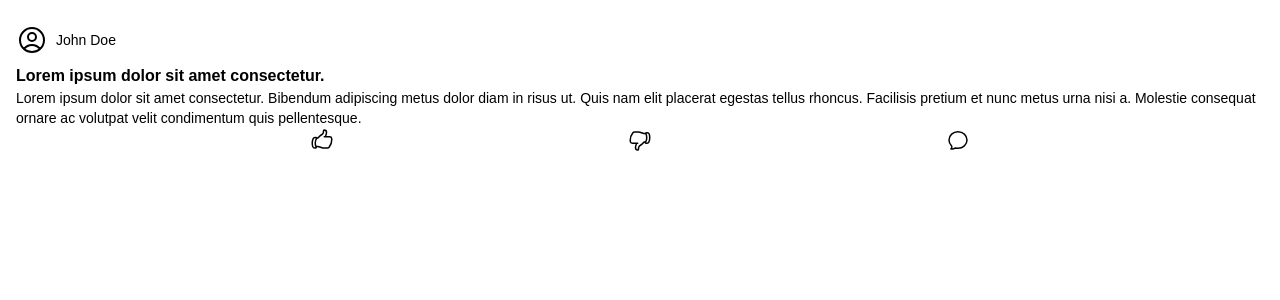
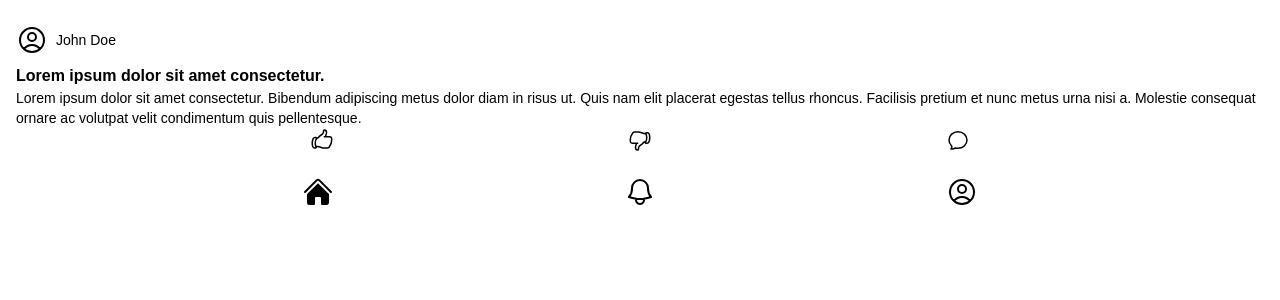
Before and after one commit to NYCU-SDC/eng-training-social-frontend, a React (Vite) app: page / in a window 1280 px wide. Shown: the top 300 px of the page. Built offline with nearby package versions, Linux system fonts and the light colour scheme.

Commit message:
feat: add Navigation bar

```diff
--- /dev/null
+++ b/src/components/Navigation.css
@@ -0,0 +1,11 @@
+.navigation-container {
+    display: flex;
+    justify-content: space-evenly;
+    align-items: center;
+    padding-inline: 12px;
+    padding-block: 8px;
+}
+
+.icon {
+    width: 32px;
+}
--- /dev/null
+++ b/src/components/Navigation.tsx
@@ -0,0 +1,38 @@
+import "./Navigation.css";
+import {
+  HomeIcon as HomeIconOutline,
+  BellIcon as BellIconOutline,
+  UserCircleIcon as UserCircleOutline,
+} from "@heroicons/react/24/outline";
+
+import {
+  HomeIcon as HomeIconSolid,
+  BellIcon as BellIconSolid,
+  UserCircleIcon as UserCircleSolid,
+} from "@heroicons/react/24/solid";
+
+export default function Navigation({
+  page = "home",
+}: {
+  page?: "home" | "notifications" | "account";
+}) {
+  return (
+    <div className="navigation-container">
+      {page == "home" ? (
+        <HomeIconSolid className="icon" />
+      ) : (
+        <HomeIconOutline className="icon" />
+      )}
+      {page == "notifications" ? (
+        <BellIconSolid className="icon" />
+      ) : (
+        <BellIconOutline className="icon" />
+      )}
+      {page == "account" ? (
+        <UserCircleSolid className="icon" />
+      ) : (
+        <UserCircleOutline className="icon" />
+      )}
+    </div>
+  );
+}
--- a/src/pages/Home.tsx
+++ b/src/pages/Home.tsx
@@ -1,9 +1,11 @@
 import PostCard from "@/components/PostCard.tsx";
+import Navigation from "@/components/Navigation.tsx";
 
 export default function Home() {
   return (
     <div>
       <PostCard />
+      <Navigation />
     </div>
   );
 }
```
